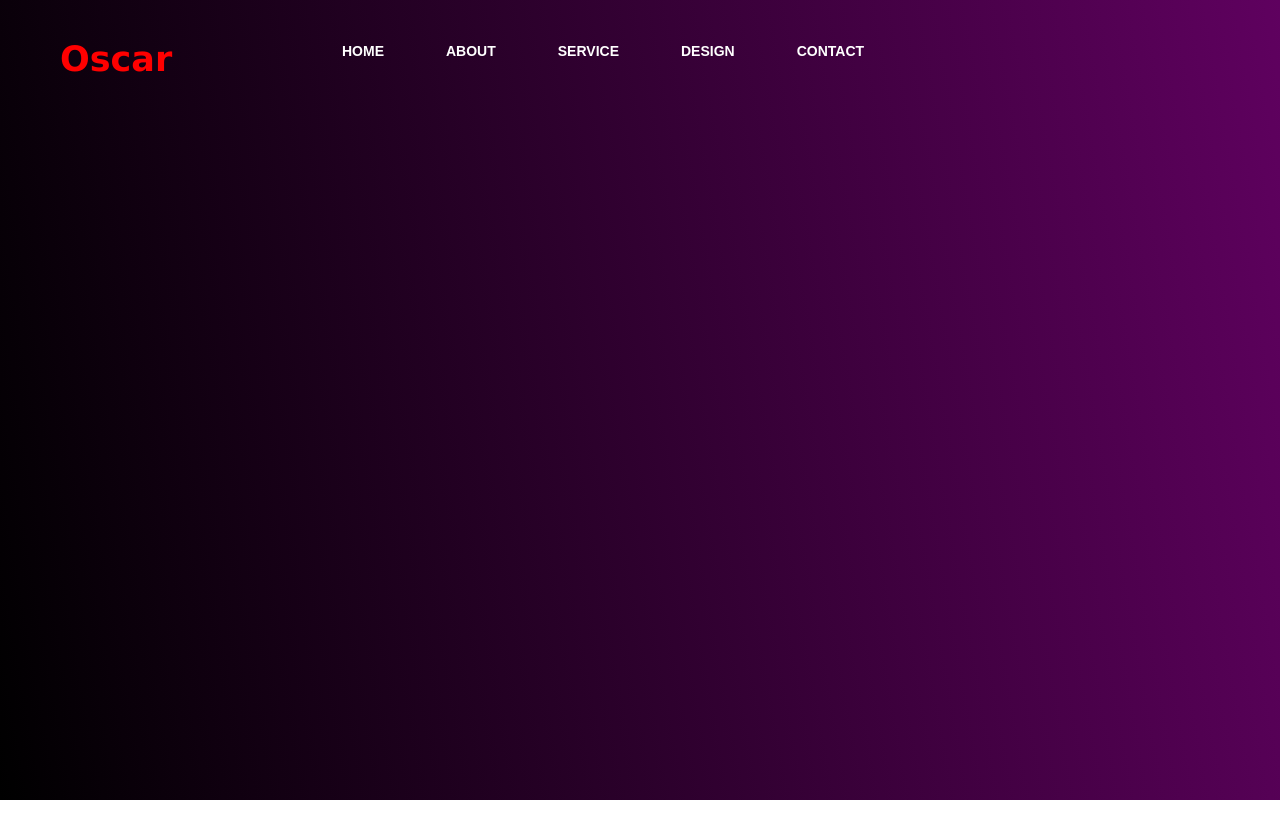
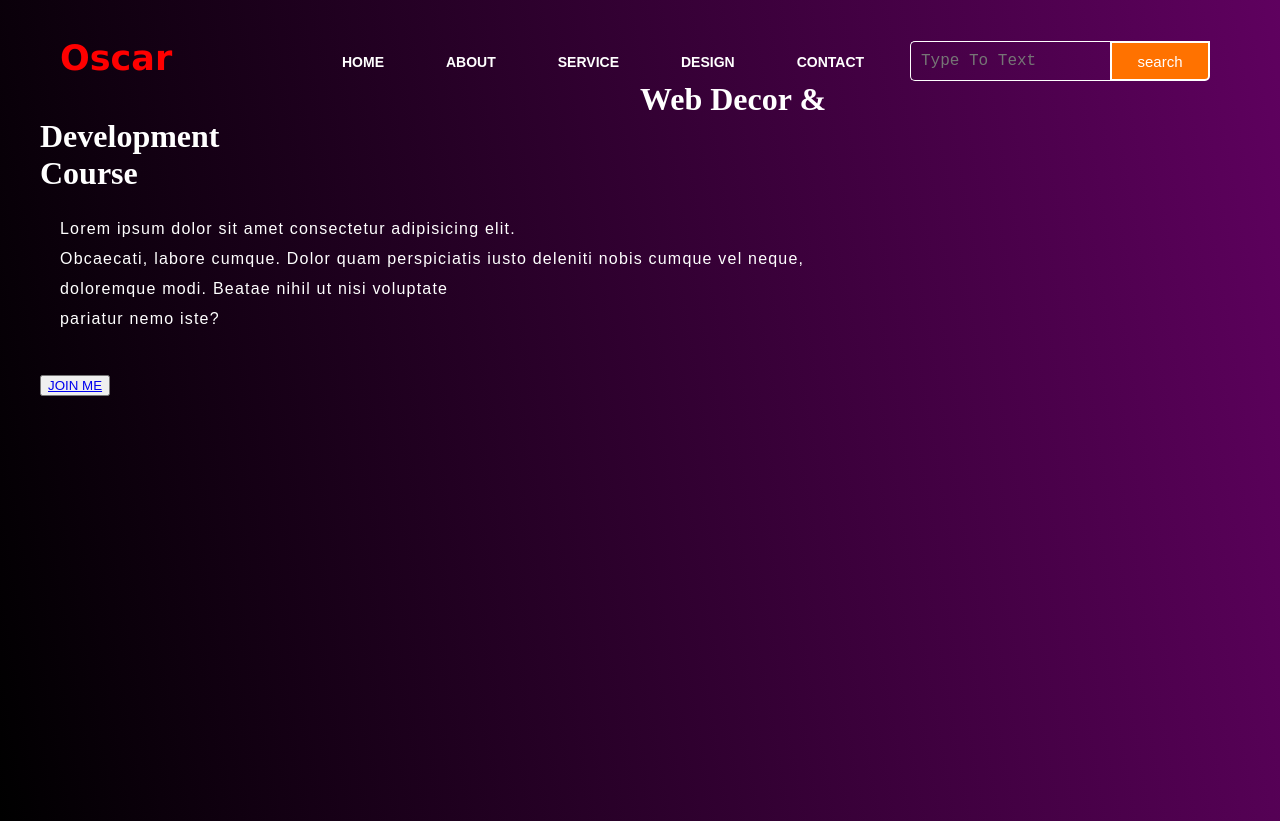
Before and after one commit to OscarNii/My-Work, a plain HTML site: page index.html in a window 1280 px wide. Before the commit the page ends 800 px from the top, so only its background shows below. Drawn offline with Linux system fonts and the light colour scheme.

Commit message:
paddings commits

```diff
--- a/index.html
+++ b/index.html
@@ -7,6 +7,7 @@
     <title>Nice Site</title>
     <link rel="stylesheet" href="style.css" />
   </head>
+
   <body>
     <section id="Gradient1"></section>
     <section id="Gradient2"></section>
@@ -27,6 +28,25 @@
           <li><a href="#">CONTACT</a></li>
         </ul>
       </div>
+
+      <div class="Search">
+        <input class="srch" type="search" name="" placeholder="Type To Text" />
+        <a href="#"> <button class="btn">search</button></a>
+      </div>
+      <div class="content">
+        <h1>
+          Web Decor &<br>
+          <span>Development</span><br>Course
+        </h1>
+        <p class="par">
+          Lorem ipsum dolor sit amet consectetur adipisicing elit. <br />
+          Obcaecati, labore cumque. Dolor quam perspiciatis iusto deleniti nobis
+          cumque vel neque, <br>
+          doloremque modi. Beatae nihil ut nisi voluptate <br />
+          pariatur nemo iste?
+        </p>
+        <button class="cn"><a href="#">JOIN ME</a></button>
+      </div>
     </div>
   </body>
 </html>
--- a/style.css
+++ b/style.css
@@ -26,13 +26,13 @@ body{
     padding-left: 20px;
     float: left;
     padding-top: 10px;
+    margin-top: 7px;
 }
 
 .menu{
     width: 400px;
     float: left;
     height: 70px;
-
 }
 ul{
     float: left;
@@ -45,7 +45,7 @@ ul{
 ul li{
    list-style: none;
    margin-left: 62px;
-   margin-top: 27px;
+   margin-top: 17px;
    font-size: 14px;
 }
 
@@ -61,3 +61,60 @@ ul li a{
 ul li a:hover{
     color: black;
 }
+
+.Search{
+    width: 330px;
+    float: left;
+    margin-left: 270px;
+    margin-top: 7px;
+
+}
+.srch{
+    font-family: 'Courier New';
+    width: 200px;
+    height: 40px;
+    background: transparent;
+    border: 1px solid white;
+    margin-top: 13px;
+    color: #fff;
+    border-right: none;
+    font-size: 16px;
+    float: left;
+    padding: 10px;
+    border-bottom-left-radius: 5px;
+    border-top-left-radius: 5px;
+}
+.btn{
+    width:  100px ;
+    height: 40px;
+    background: #ff7200;
+    border: 2px solid white;
+    margin-top: 13px;
+    color: white;
+    font-size: 15px;
+    border-bottom-right-radius: 5px   ;
+    border-bottom-right-radius: 5px;
+}
+
+.btn:focus{
+    outline: none;
+}
+.srch:focus{
+    outline: none;
+}
+
+.content{
+    width: 1200PX;
+    height: auto;
+    margin: auto;
+    color: white;
+    position: relative;
+}
+
+.content .par{
+    padding-left: 20px;
+    padding-bottom: 25px;
+    font-family: Arial;
+    letter-spacing: 1.2px;
+    line-height: 30px;
+}
```
